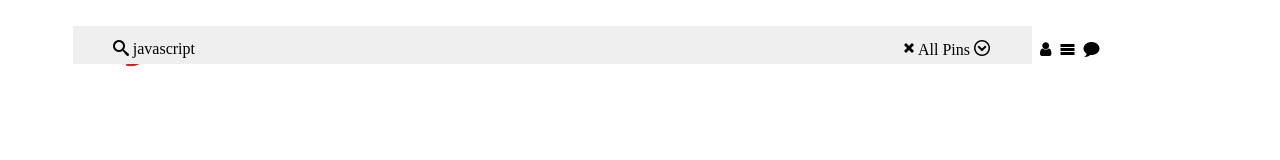
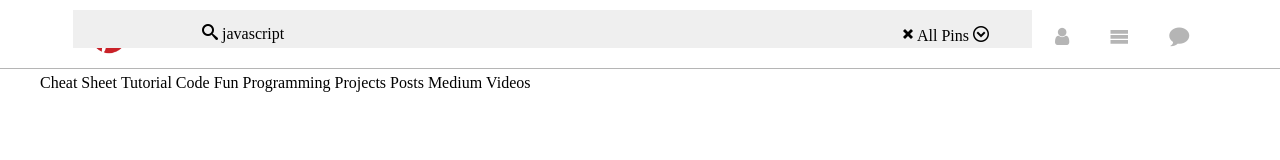
Before and after one commit to Eliza29/pinterest, a plain HTML site: page index.html in a window 1280 px wide. Drawn offline with Linux system fonts and the light colour scheme; files whose address does not match are found by name.

Commit message:
actualizando header

```diff
--- a/css/main.css
+++ b/css/main.css
@@ -3,19 +3,19 @@ body{
   margin: 0;
   padding: 0;
 }
-img{
-  width: 40px;
-  height:40px;
-  margin-left: 71px;
-  margin-top:11px;
+.box-header img{
+  width: 38px;
+  height:38px;
+  margin-left:50px;
+  margin-top:0;
 }
 header{
-  position: relative;
+  position:fixed;
 }
 .box-search{
   background-color: #efefef;
   box-sizing: border-box;
-  position: absolute;
+  position: fixed;
   right:248px;
   top: 10px;
   height: 38px;
@@ -23,8 +23,8 @@ header{
 }
 .first-list{
 list-style: none;
-position: absolute;
-right:42px;
+position: fixed;
+left:200px;
 margin-top: 14px;
 padding-left: 2px;
 }
@@ -32,21 +32,31 @@ ul li{
 display: inline;
 }
 .second-list li{
-  line-height: 10px;
+  margin:15px;
 }
-#list-left{
-  position: absolute;
-  right:861px;
+.box-search1{
+  box-sizing: border-box;
+  position: fixed;
+  right:291px;
+  top: 10px;
 }
-#list-left2{
-  position: absolute;
-  right:795px;
-}
-.box-search2{
+  .box-search2{
   box-sizing: border-box;
-  position: absolute;
+  position: fixed;
   right:0;
   top: 10px;
   height: 38px;
   width: 280px;
 }
+.icon-user, .icon-menu,.icon-bubble{
+  font-size: 20px;
+  color:#b5b5b5;
+}
+.line-silver{
+  background-color: #b5b5b5;
+  display: inline-block;
+  position: fixed;
+  top:68px;
+  height:1px;
+  width: 100%;
+}
--- a/index.html
+++ b/index.html
@@ -13,8 +13,12 @@
       </figure>
       <nav class="box-search">
         <ul class="first-list">
-          <li id="list-left" class="icon-search"></li>
-          <li id="list-left2">javascript</li>
+          <li class="icon-search"></li>
+          <li>javascript</li>
+        </ul>
+      </nav>
+      <nav class="box-search1">
+        <ul>
           <li class="icon-x"></li>
           <li>All Pins</li>
           <li class="icon-circle-down"></li>
@@ -27,6 +31,21 @@
           <li class="icon-bubble"> </li>
         </ul>
       </nav>
+    <div class="line-silver"></div>
+    <nav>
+      <ul>
+      <li>Cheat Sheet</li>
+      <li>Tutorial</li>
+      <li>Code</li>
+      <li>Fun</li>
+      <li>Programming</li>
+      <li>Projects</li>
+      <li>Posts</li>
+      <li>Medium</li>
+      <li>Videos</li>
+
+      </ul>
+    </nav>
     </header>
 
   </body>
```
